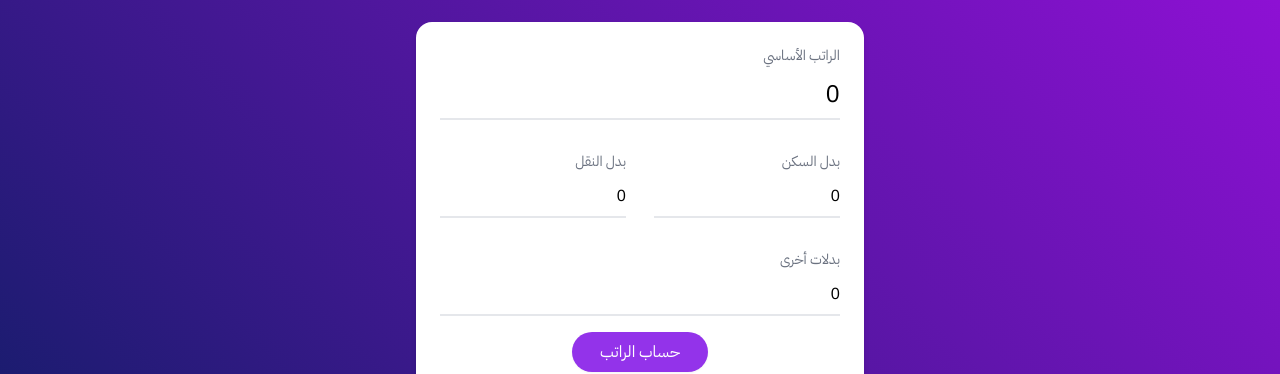
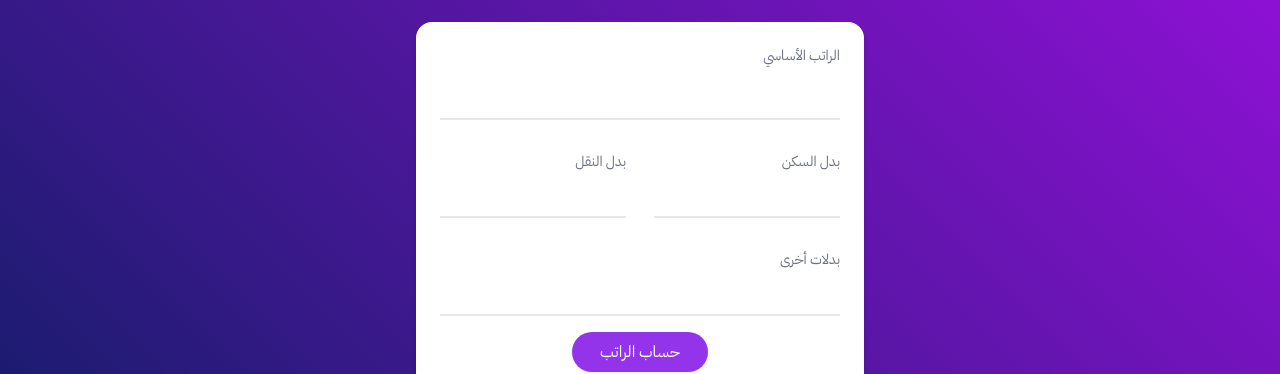
Before and after one commit to lardi/khalidBI, a Next.js app: page /tools/calc in a window 1280 px wide. Shown: the part 239-613 px from the top of the page. Built offline with nearby package versions, Linux system fonts and the light colour scheme.

Commit message:
remove zero for state

```diff
--- a/app/tools/calc/page.js
+++ b/app/tools/calc/page.js
@@ -7,10 +7,10 @@ import SalaryResultModal from '@/components/modals/SalaryResultModal';
 import '../../../styles/animations.css';
 
 const SalaryCalculatorPage = () => {
-  const [basicSalary, setBasicSalary] = useState("0");
-  const [housingAllowance, setHousingAllowance] = useState("0");
-  const [transportationAllowance, setTransportationAllowance] = useState("0");
-  const [otherAllowances, setOtherAllowances] = useState("0");
+  const [basicSalary, setBasicSalary] = useState("");
+  const [housingAllowance, setHousingAllowance] = useState("");
+  const [transportationAllowance, setTransportationAllowance] = useState("");
+  const [otherAllowances, setOtherAllowances] = useState("");
   const [results, setResults] = useState(null);
   const [isModalOpen, setIsModalOpen] = useState(false);
   const [isModalClosing, setIsModalClosing] = useState(false);
```
